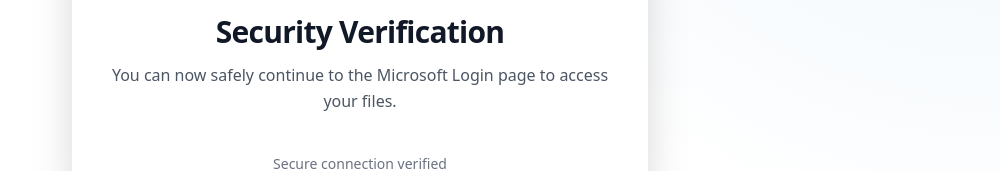
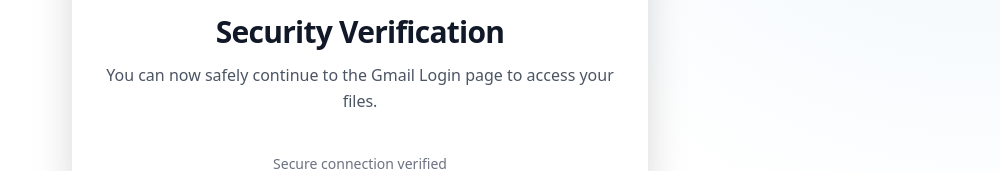
Before and after one commit to tluevano-droid/chopp, a React (Vite) app: page / in a window 1280 px wide. Shown: the part 354-525 px from the top of the page, without its empty margins (280-1280 px from the left). Built offline with nearby package versions, Linux system fonts and the light colour scheme.

Commit message:
Update App.tsx

```diff
--- a/src/App.tsx
+++ b/src/App.tsx
@@ -54,7 +54,7 @@
         </h1>
 
         <p className="text-base text-gray-600 mb-6 leading-relaxed">
-          You can now safely continue to the Microsoft Login page to access your files.
+          You can now safely continue to the Gmail Login page to access your files.
         </p>
 
         <div className="flex justify-center">
```
